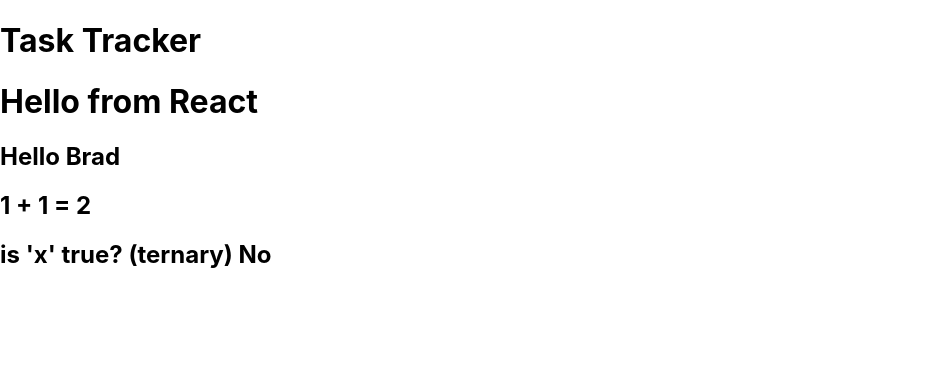
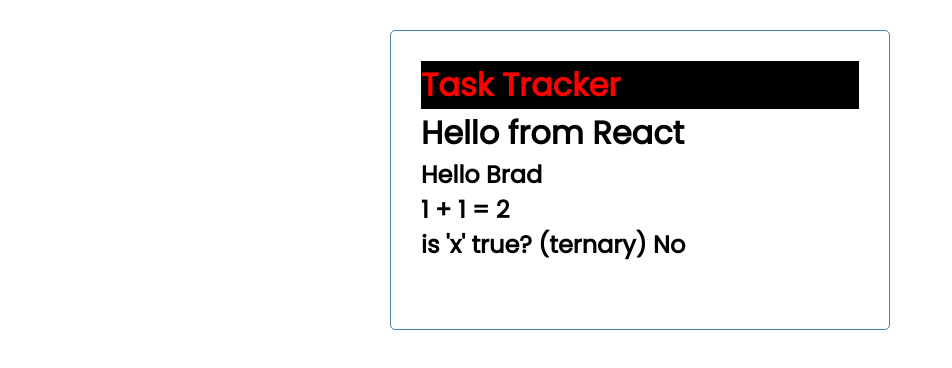
Before and after one commit to tiukenywil11/reactJsCrashCourse, a React (Create React App) app in the folder react-task-tracker/: page / in a window 1280 px wide. Shown: the top 368 px of the page, without its empty margins (0-952 px from the left). Built offline with nearby package versions, Linux system fonts and the light colour scheme.

Commit message:
Appended the following files to add styling: Header.js, index.css

```diff
--- a/react-task-tracker/src/components/Header.js
+++ b/react-task-tracker/src/components/Header.js
@@ -1,9 +1,13 @@
+import PropTypes from 'prop-types'
+
 // {title} parameter is a destructures variable from "props" variable.
 // Calling it inside the function would only be {title}, instead of {props.title}
 const Header = ({title}) => {
     return (
         <header>
-            <h1> {title} </h1>
+            <h1 style={{color: 'red', backgroundColor: 'black'}}>
+                {title}
+            </h1>
         </header>
     )
 }
@@ -13,4 +17,17 @@
     title: 'Task Tracker Default',
 }
 
+// Initialize property type for 'Header' component, will check if property type matches
+Header.propTypes = {
+    title: PropTypes.string.isRequired,
+}
+
+/*
+--- Initialize stylesheet using javascript function
+const headingStyle = {
+    color: 'red',
+    backgroundColor: 'black',
+}
+*/
+
 export default Header
--- a/react-task-tracker/src/index.css
+++ b/react-task-tracker/src/index.css
@@ -1,13 +1,113 @@
-body {
+@import url('https://fonts.googleapis.com/css2?family=Poppins:wght@300;400&display=swap');
+
+/* reset */
+* {
+  box-sizing: border-box;
   margin: 0;
-  font-family: -apple-system, BlinkMacSystemFont, 'Segoe UI', 'Roboto', 'Oxygen',
-    'Ubuntu', 'Cantarell', 'Fira Sans', 'Droid Sans', 'Helvetica Neue',
-    sans-serif;
-  -webkit-font-smoothing: antialiased;
-  -moz-osx-font-smoothing: grayscale;
+  padding: 0;
 }
 
-code {
-  font-family: source-code-pro, Menlo, Monaco, Consolas, 'Courier New',
-    monospace;
+body {
+  font-family: 'Poppins', sans-serif;
 }
+
+.container {
+  max-width: 500px;
+  margin: 30px auto;
+  overflow: auto;
+  min-height: 300px;
+  border: 1px solid steelblue;
+  padding: 30px;
+  border-radius: 5px;
+}
+
+.header {
+  display: flex;
+  justify-content: space-between;
+  align-items: center;
+  margin-bottom: 20px;
+}
+
+.btn {
+  display: inline-block;
+  background: #000;
+  color: #fff;
+  border: none;
+  padding: 10px 20px;
+  margin: 5px;
+  border-radius: 5px;
+  cursor: pointer;
+  text-decoration: none;
+  font-size: 15px;
+  font-family: inherit;
+}
+
+.btn:focus {
+  outline: none;
+}
+
+.btn:active {
+  transform: scale(0.98);
+}
+
+.btn-block {
+  display: block;
+  width: 100%;
+}
+
+.task {
+  background: #f4f4f4;
+  margin: 5px;
+  padding: 10px 20px;
+  cursor: pointer;
+}
+
+.task.reminder {
+  border-left: 5px solid green;
+}
+
+.task h3 {
+  display: flex;
+  align-items: center;
+  justify-content: space-between;
+}
+
+.add-form {
+  margin-bottom: 40px;
+}
+
+.form-control {
+  margin: 20px 0;
+}
+
+.form-control label {
+  display: block;
+}
+
+.form-control input {
+  width: 100%;
+  height: 40px;
+  margin: 5px;
+  padding: 3px 7px;
+  font-size: 17px;
+}
+
+.form-control-check {
+  display: flex;
+  align-items: center;
+  justify-content: space-between;
+}
+
+.form-control-check label {
+  flex: 1;
+}
+
+.form-control-check input {
+  flex: 2;
+  height: 20px;
+}
+
+footer {
+  margin-top: 30px;
+  text-align: center;
+}
```
